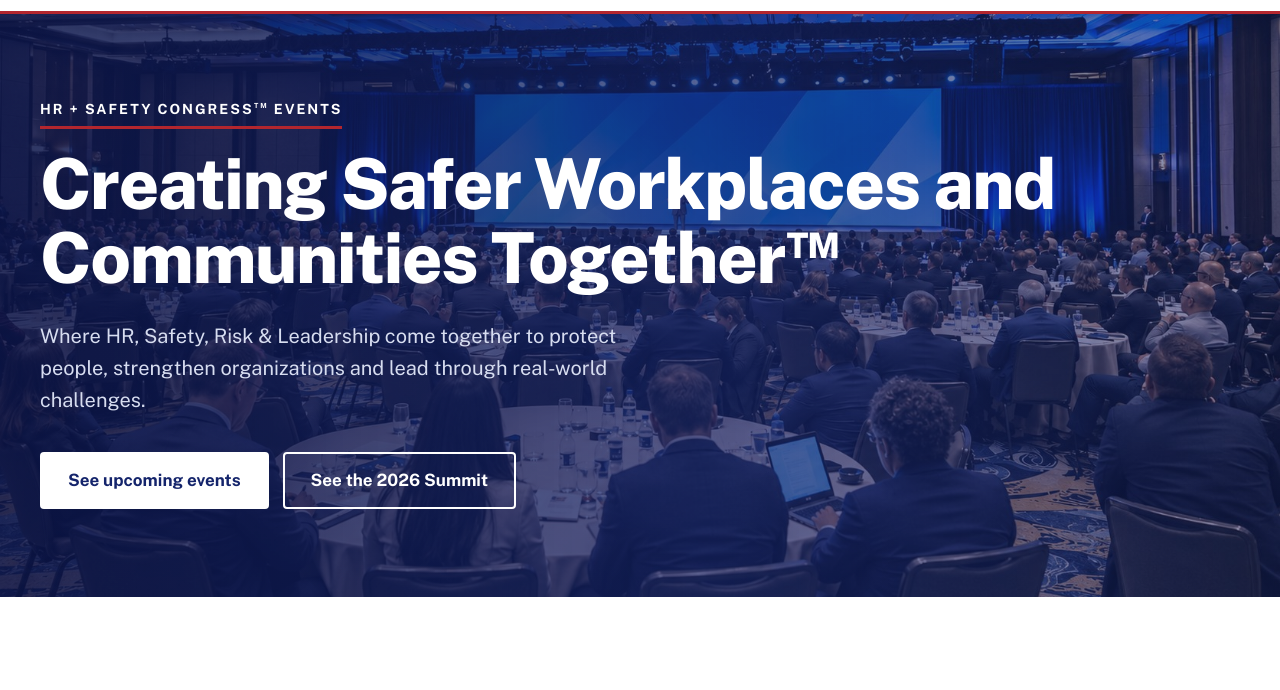
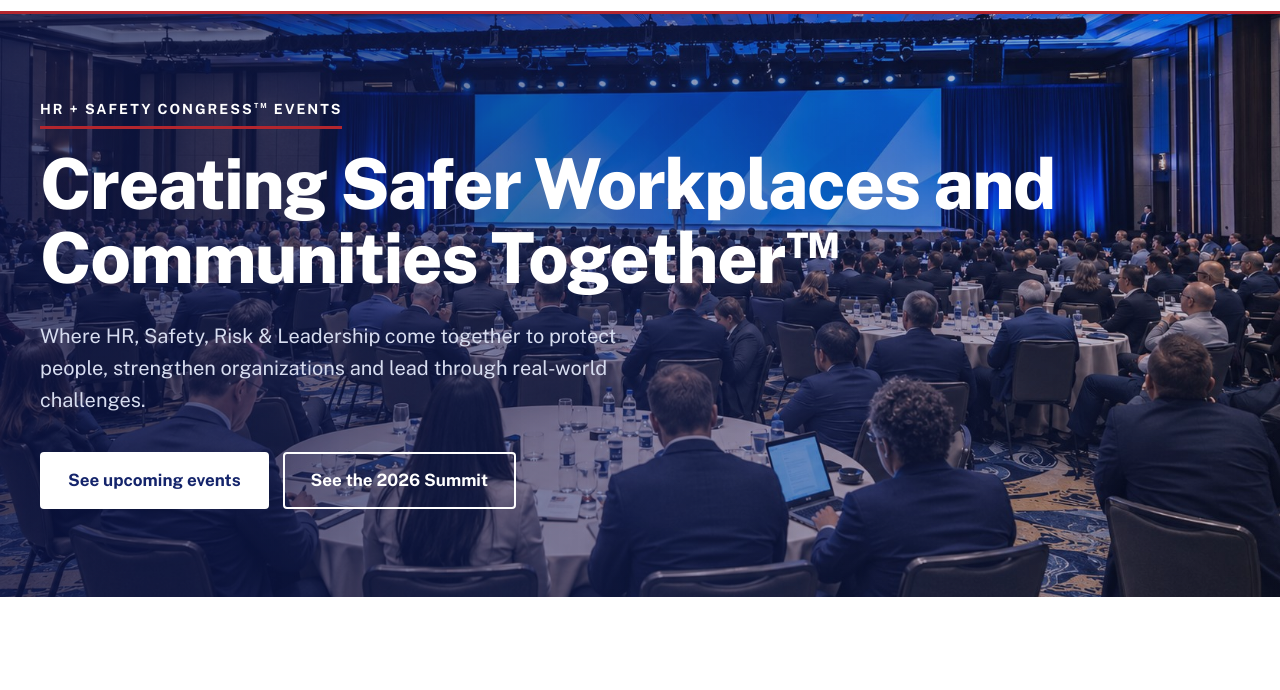
Before and after one commit to annamarieprim/hrandsafetycongress-website, a plain HTML site: page 404.html in a window 1280 px wide. Shown: the part 89-779 px from the top of the page. Drawn offline with nearby package versions, Linux system fonts and the light colour scheme.

Commit message:
Home hero: lighter blue overlay
Co-Authored-By: Claude Opus 5.5 <noreply@anthropic.com>
Claude-Session: https://claude.ai/code/session_01NT644b3TBjaeyjpfwWCVCH

```diff
--- a/404.html
+++ b/404.html
@@ -52,7 +52,7 @@ a{color:#14246B}a:hover{color:#0B154A}
 </div>
 </header>
 
-<section id="top" style="background: linear-gradient(90deg, rgba(11, 21, 74, 0.86) 0%, rgba(20, 36, 107, 0.7) 55%, rgba(20, 36, 107, 0.45) 100%), url(/assets/home-hero-ballroom.jpg) center 45% / cover no-repeat #14246B; color: #FFFFFF;">
+<section id="top" style="background: linear-gradient(90deg, rgba(11, 21, 74, 0.74) 0%, rgba(20, 36, 107, 0.48) 50%, rgba(20, 36, 107, 0.18) 100%), url(/assets/home-hero-ballroom.jpg) center 45% / cover no-repeat #14246B; color: #FFFFFF;">
 <div style="max-width: 1200px; margin: 0 auto; padding: 80px 24px 88px; display: flex; flex-wrap: wrap; gap: 48px; align-items: center;">
 <div style="flex: 999 1 560px; min-width: 0;">
 <p style="margin: 0 0 18px; display: inline-block; font-weight: 700; font-size: 14px; letter-spacing: 0.14em; text-transform: uppercase; color: #FFFFFF; border-bottom: 3px solid #B3262E; padding-bottom: 6px;">HR + Safety Congress<sup style="font-size: 0.5em; vertical-align: super; line-height: 0; margin-left: 0.05em;">TM</sup> Events</p>
```
Also changed, not shown: index.html (+1 -1 lines).
